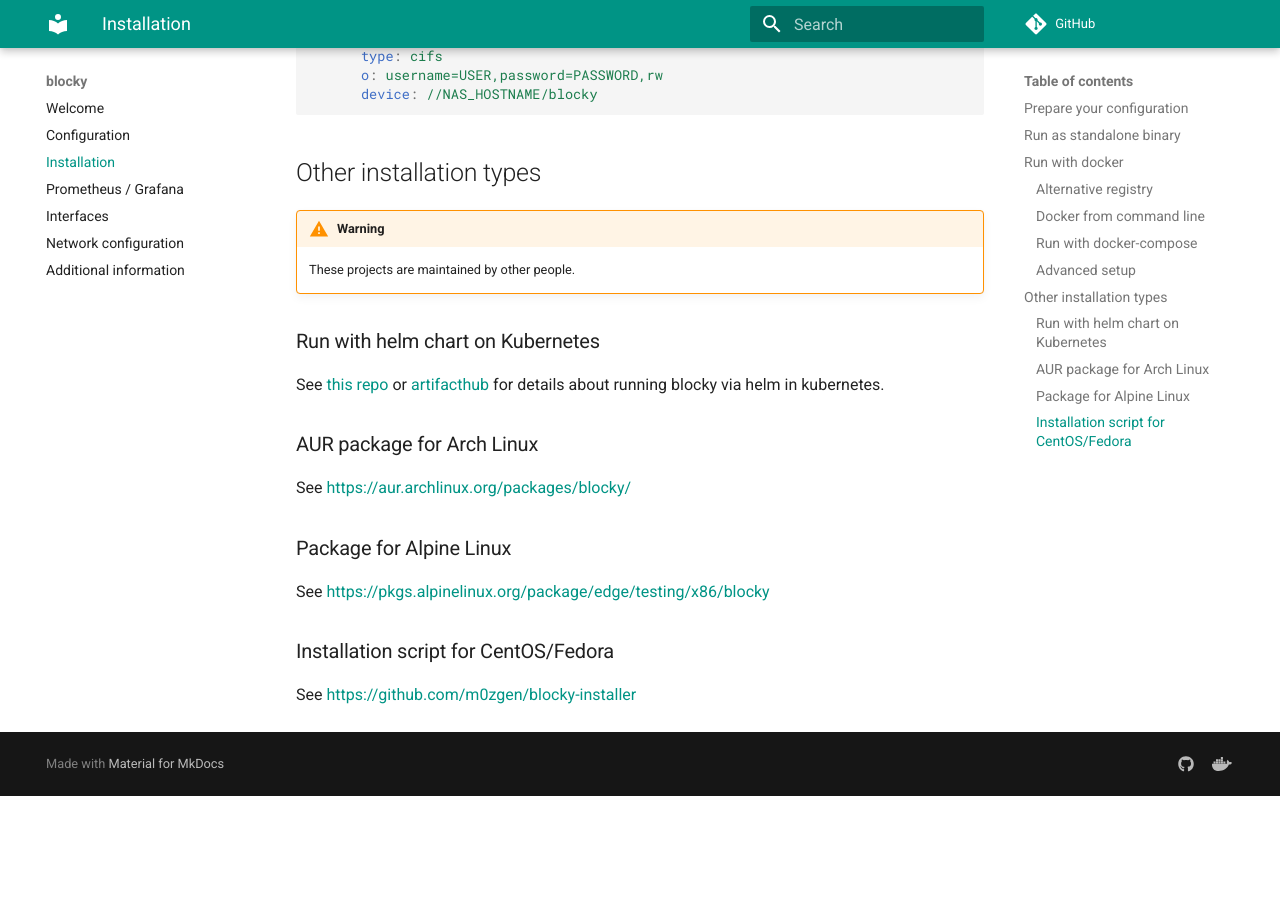
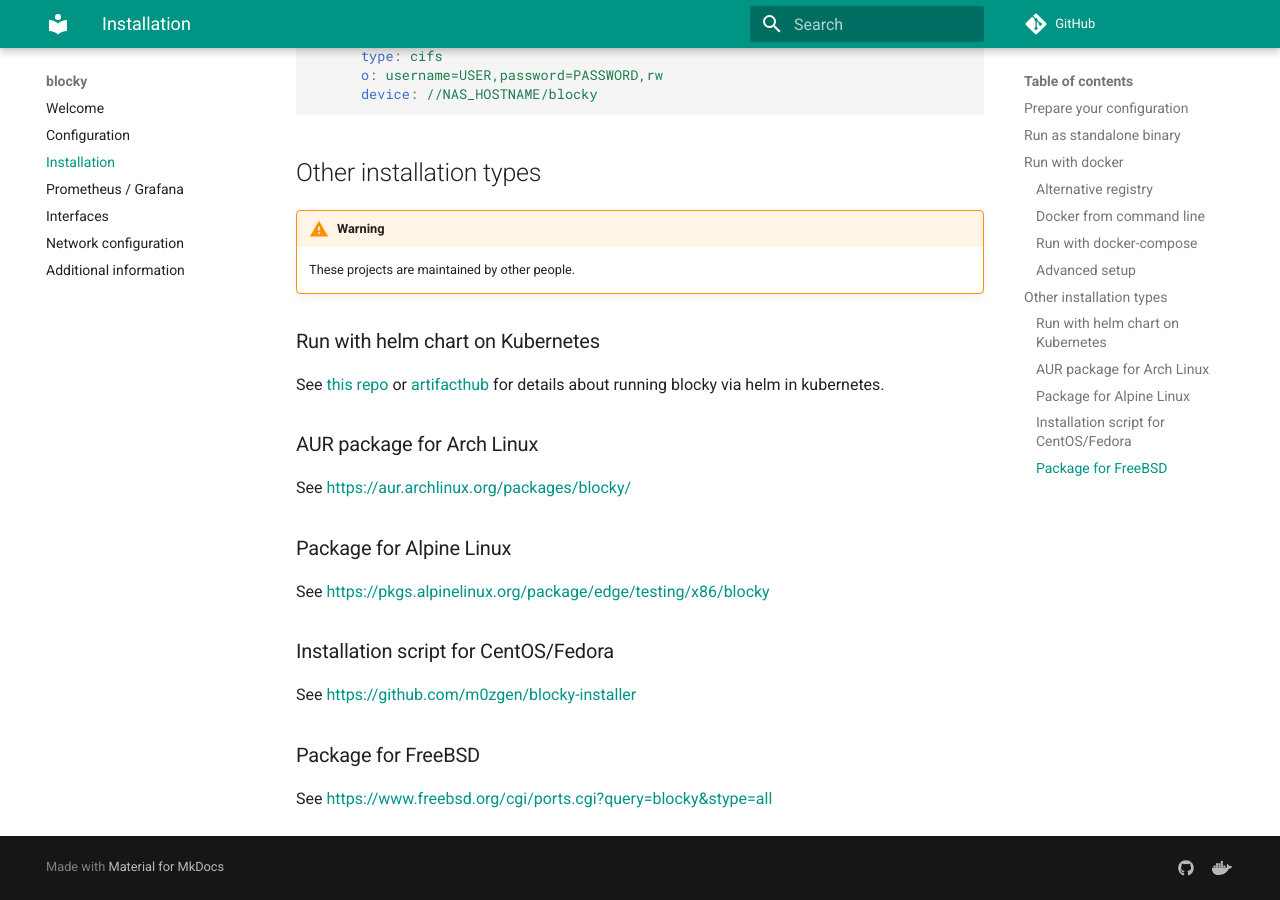
Before and after one commit to 0xERR0R/blocky, an MkDocs documentation site: the page built from docs/installation.md, in a window 1280 px wide and 900 px high, scrolled down 2656 px. Built offline with MkDocs 1.6.1 and Material for MkDocs 9.7.7, drawn with Linux system fonts in a browser that asks for light colours; comment, search, counter and statistics services are not loaded; before the commit the page ends 3452 px from its top, so only the background shows below that.

Commit message:
docs: Add link to FreeBSD package

```diff
--- a/docs/installation.md
+++ b/docs/installation.md
@@ -146,4 +146,8 @@
 
 See [https://github.com/m0zgen/blocky-installer](https://github.com/m0zgen/blocky-installer)
 
+### Package for FreeBSD
+
+See [https://www.freebsd.org/cgi/ports.cgi?query=blocky&stype=all](https://www.freebsd.org/cgi/ports.cgi?query=blocky&stype=all)
+
 --8<-- "docs/includes/abbreviations.md"
```
